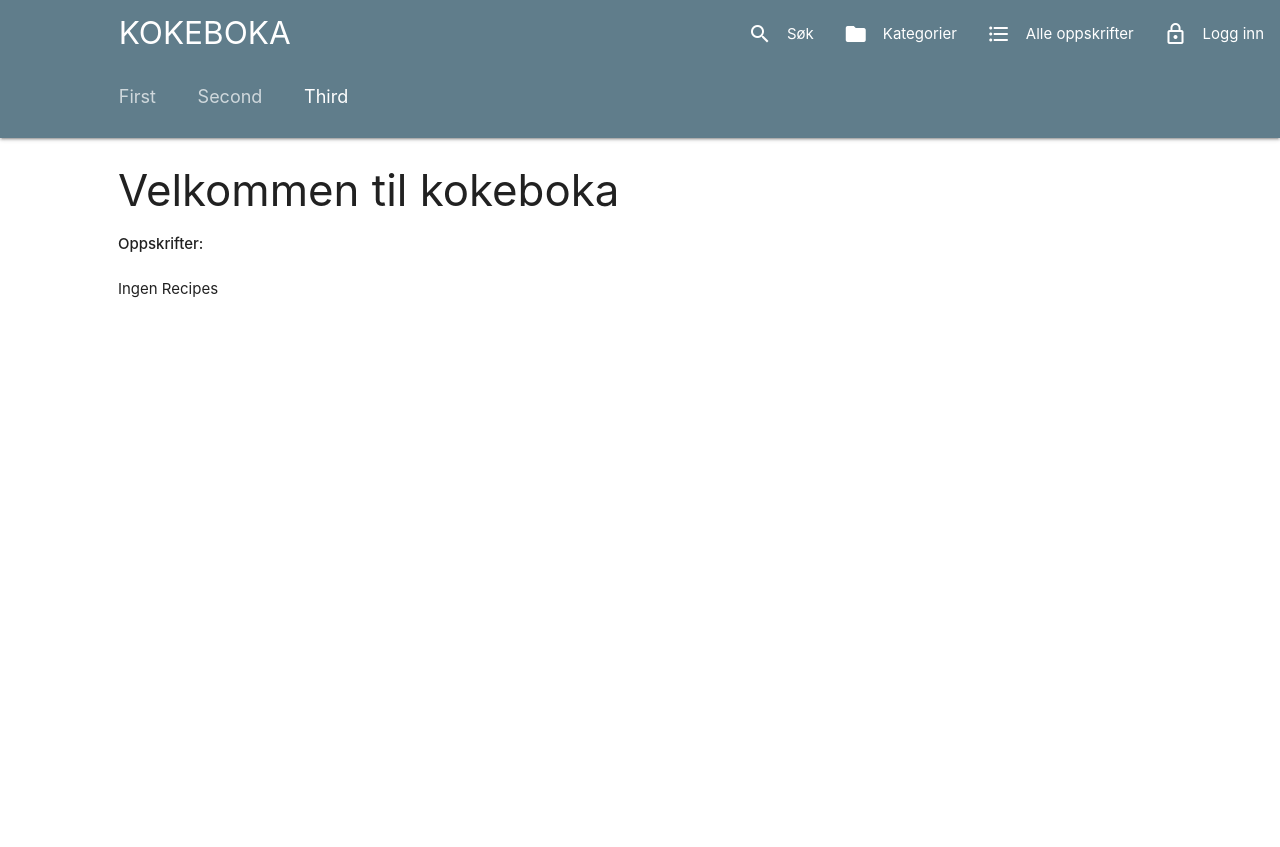
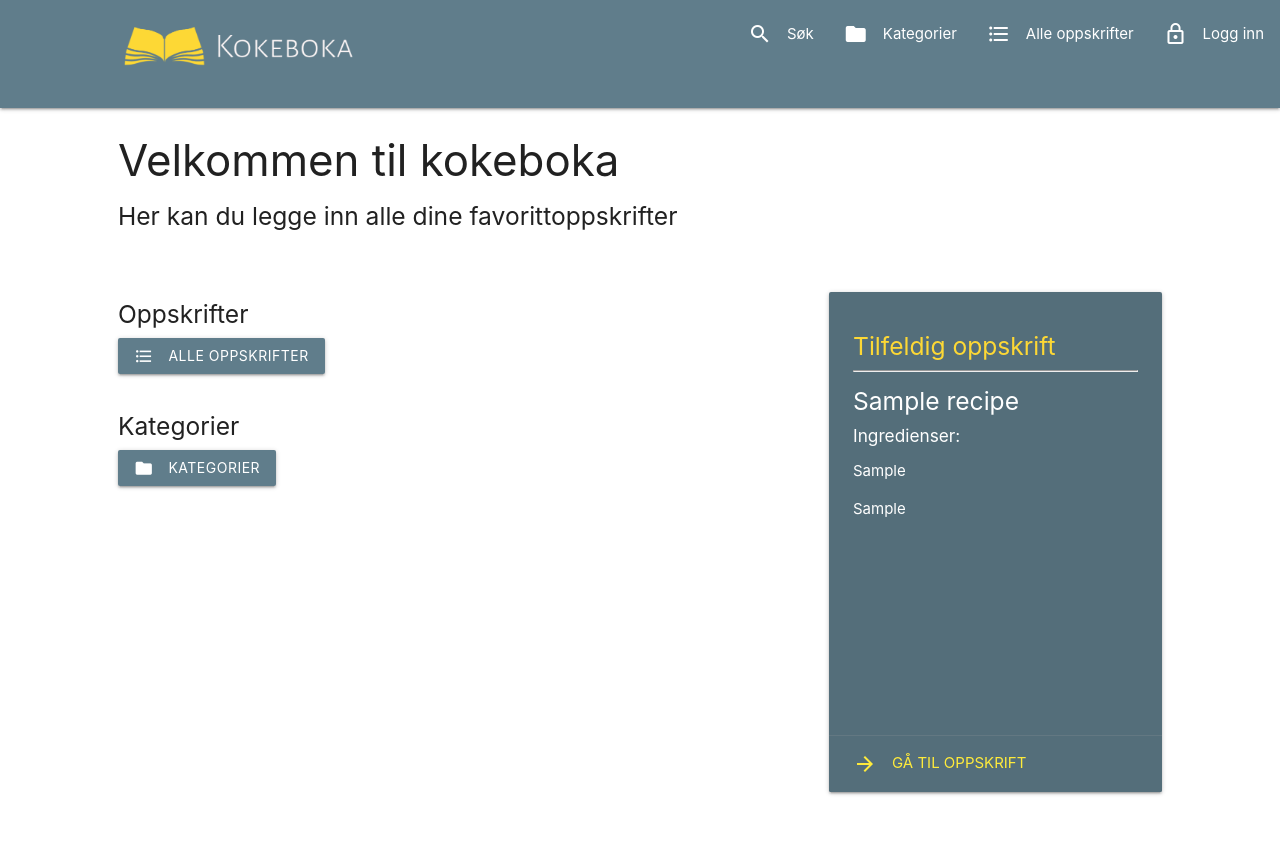
Before and after one commit to bendikstoasannes/cookbook, a Django app: page / in a window 1280 px wide. Before the commit the page ends 298 px from the top, so only its background shows below. Run offline with Django 3.2, Linux system fonts and the light colour scheme; tables that the repository leaves empty hold one stand-in row (values such as "Sample post").

Commit message:
Breadcrumbs and index page

```diff
--- a/book/templates/book/base.html
+++ b/book/templates/book/base.html
@@ -20,12 +20,14 @@
   <div class="nav-wrapper">
     <div class="row">
       <div class="col s12 m10 offset-m1">
-        <a href="{% url "book:index" %}" class="brand-logo">KOKEBOKA</a>
+        <a href="{% url "book:index" %}" class="brand-logo">
+          <img src="{% static "book/kokeboka.png" %}" alt="..." width="250">
+        </a>
       </div>
       <ul id="nav-mobile" class="right hide-on-med-and-down">
         <li><a href="#"><i class="material-icons left">search</i>Søk</a></li>
         <li><a href="#"><i class="material-icons left">folder</i>Kategorier</a></li>
-        <li><a href="#"><i class="material-icons left">format_list_bulleted</i>Alle oppskrifter</a></li>
+        <li><a href="{% url "book:recipe_list" %}"><i class="material-icons left">format_list_bulleted</i>Alle oppskrifter</a></li>
         {% if user.is_authenticated %}
           <li><a href="{% url "book:logout" %}">
             <i class="material-icons left">person</i>Logg ut {{ user }}</a></li>
@@ -36,12 +38,10 @@
       </ul>
     </div>
   </div>
+
   <div class="nav-content">
     <div class="row">
       <div class="col s12 m10 offset-m1">
-        <a href="#!" class="breadcrumb">First</a>
-        <a href="#!" class="breadcrumb">Second</a>
-        <a href="#!" class="breadcrumb">Third</a>
         {% block breadcrumbs %}
         {% endblock %}
       </div>
--- a/book/templates/book/index.html
+++ b/book/templates/book/index.html
@@ -4,11 +4,46 @@
 
   <h3>Velkommen til kokeboka</h3>
 
-  <strong>Oppskrifter:</strong><br><br>
-  {% for recipe in recipes %}
-    <a href="{% url "book:recipe_detail" recipe.pk %}"> {{ recipe }}</a><br>
-  {% empty %}
-    Ingen Recipes
-  {% endfor %}
+  <h5>Her kan du legge inn alle dine favorittoppskrifter</h5><br><br>
+
+  <div class="row">
+    <div class="col s8">
+      <h5>Oppskrifter</h5>
+      <a href="{% url "book:recipe_list" %}" class="btn blue-grey waves-effect waves-light">
+        <i class="material-icons left">format_list_bulleted</i>Alle oppskrifter</a>
+      <br>
+      <br>
+      <h5>Kategorier</h5>
+      <a href="#" class="btn blue-grey waves-effect waves-light">
+        <i class="material-icons left">folder</i>Kategorier</a>
+    </div>
+    <div class="col s4">
+      <div class="card blue-grey darken-1 large">
+        <div class="card-content white-text">
+          <h5 class="yellow-text text-darken-1">Tilfeldig oppskrift</h5>
+          <hr>
+          <h5>{{ random_recipe }}</h5>
+          <h6>Ingredienser:</h6>
+          <ul>
+            {% for ingredient in random_recipe.ingredients.splitlines|slice:":3" %}
+              <li>{{ ingredient }}</li>
+            {% endfor %}
+            {% if random_recipe.ingredients.splitlines|length > 3 %}
+              <li>...</li>
+            {% endif %}
+          </ul>
+          <p>{{ random_recipe.instructions|truncatewords:50 }}</p>
+        </div>
+        <div class="card-action">
+          <a href="{% url "book:recipe_detail" random_recipe.pk %}">
+            <span class="yellow-text text-dadrken-1">
+              <i class="material-icons left">arrow_forward</i>Gå til oppskrift
+            </span>
+          </a>
+        </div>
+      </div>
+    </div>
+  </div>
+  </div>
 
 {% endblock %}
--- a/book/templates/book/recipe_detail.html
+++ b/book/templates/book/recipe_detail.html
@@ -1,4 +1,9 @@
 {% extends 'book/base.html' %}
+
+{% block breadcrumbs %}
+  <a href="{% url "book:recipe_list" %}" class="breadcrumb">Alle oppskrifter</a>
+  <a class="breadcrumb">Detaljer</a>
+{% endblock breadcrumbs %}
 
 {% block content %}
 
--- a/book/templates/book/recipe_edit.html
+++ b/book/templates/book/recipe_edit.html
@@ -1,5 +1,11 @@
 {% extends 'book/base.html' %}
 {% load static %}
+
+{% block breadcrumbs %}
+  <a href="{% url "book:recipe_list" %}" class="breadcrumb">Alle oppskrifter</a>
+  <a href="{% url "book:recipe_detail" recipe.pk %}" class="breadcrumb">Detaljer</a>
+  <a class="breadcrumb">Rediger</a>
+{% endblock breadcrumbs %}
 
 {% block content %}
   {% if recipe %}
--- a/book/templates/book/recipe_list.html
+++ b/book/templates/book/recipe_list.html
@@ -1,4 +1,8 @@
 {% extends 'book/base.html' %}
+
+{% block breadcrumbs %}
+  <a class="breadcrumb">Alle oppskrifter</a>
+{% endblock breadcrumbs %}
 
 {% block content %}
   <strong>Alle oppskrifter</strong>
--- a/book/views.py
+++ b/book/views.py
@@ -3,16 +3,14 @@ from django.contrib.auth.decorators import login_required
 from django.db.models import Q
 from django.utils import timezone
 from dal import autocomplete
+import random
 from .models import Recipe, Category
 from .forms import RecipeForm, CommentForm
 
 
 def index(request):
-    recipes = Recipe.objects.filter(published_date__lte=timezone.now()).\
-        order_by('published_date').reverse()
-    count = recipes.count()
-    context = {"recipes": recipes,
-               "count": count}
+    random_recipe = random.choice(Recipe.objects.all())
+    context = {"random_recipe": random_recipe}
     return render(request, 'book/index.html', context)
 
 
@@ -39,8 +37,10 @@ def search_recipe(request):
 
 
 def recipe_list(request):
+    # Pagination for all recipes
     recipes = Recipe.objects.filter(published_date__lte=timezone.now()).order_by('title')
-    return render(request, 'book/recipe_list.html', {'recipes': recipes})
+    context = {"recipes": recipes}
+    return render(request, 'book/recipe_list.html', context)
 
 
 def recipe_detail(request, pk):
--- a/cookbook/settings.py
+++ b/cookbook/settings.py
@@ -37,7 +37,9 @@ INSTALLED_APPS = [
     'django.contrib.sessions',
     'django.contrib.messages',
     'django.contrib.staticfiles',
-    'book'
+    'book',
+    'dal',
+    'dal_select2'
 ]
 
 MIDDLEWARE = [
```
Also changed, not shown: book/static/book/kokeboka.png (added). Lines whose indentation alone changed are shown as unchanged.
